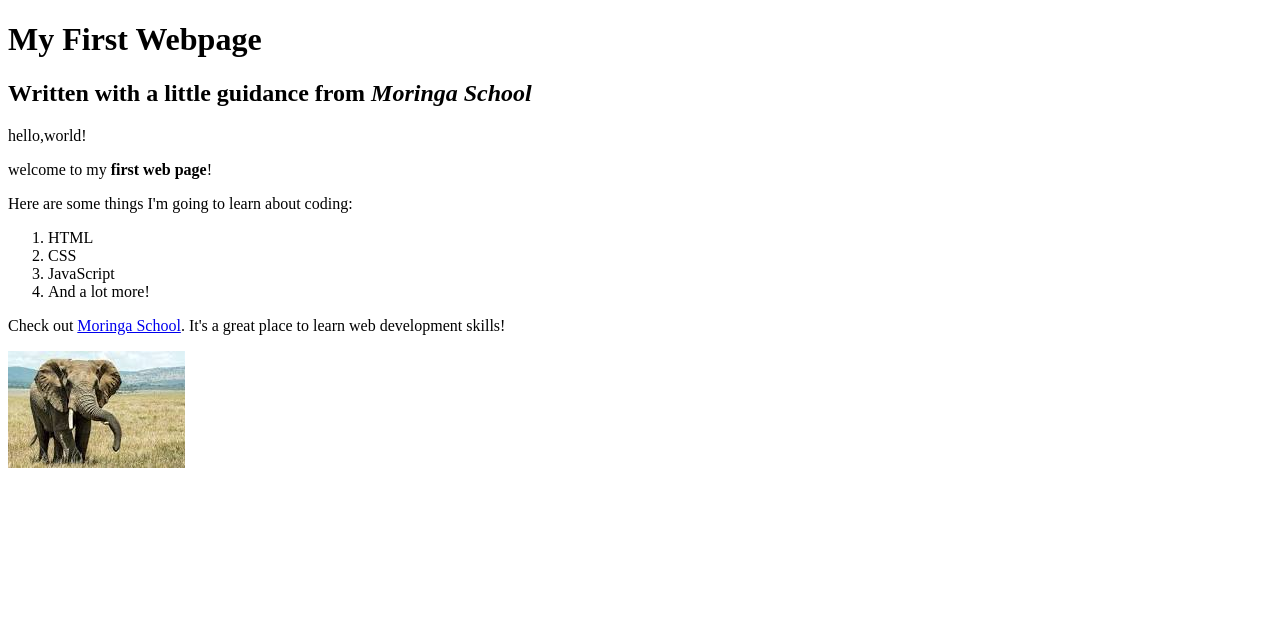
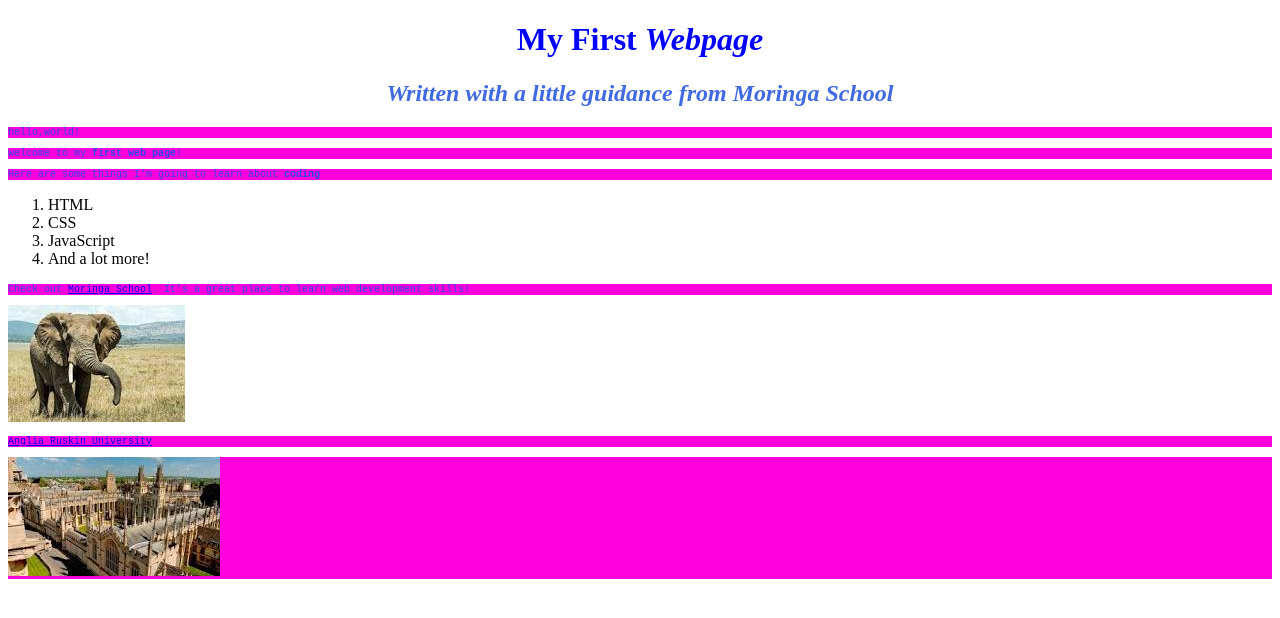
Before and after one commit to EmmanuelWanzala/my-first-webpage, a plain HTML site: page my-first-webpage.html in a window 1280 px wide. Drawn offline with Linux system fonts and the light colour scheme.

Commit message:
add a new css and modified the styles.css

```diff
--- /dev/null
+++ b/css/styles.css
@@ -0,0 +1,21 @@
+
+h1 {
+    color: blue;
+    text-align: center;
+  }
+  h2 {
+    color: green;
+    font-style: italic;
+    text-align: center;
+  }
+  p {
+    font-family: sans-serif;
+    color:blueviolet;
+    background-color: chartreuse;
+    font-size: x-small;
+    line-height: normal;
+    font-style: normal;
+  }
+  ul {
+    line-height: 40px;
+  }
--- /dev/null
+++ b/css/two.css
@@ -0,0 +1,13 @@
+h2 {
+    color: royalblue;
+    font-style: italic;
+    text-align: center;
+  }
+  p {
+    font-family: monospace;
+    color:rgb(43, 70, 226);
+    background-color: rgb(255, 0, 221);
+    font-size: x-small;
+    line-height: normal;
+    font-style: normal;
+  }
--- a/my-first-webpage.html
+++ b/my-first-webpage.html
@@ -2,14 +2,16 @@
 <html>
 <head>
     <title>My first webpage!</title>
+    <link href="css/styles.css" rel="stylesheet" type="text/css">
+    <link href="css/two.css" rel="stylesheet" type="text/css">
 </head>
 <body>
-    <h1>My First Webpage</h1>
+    <h1>My First <em>Webpage</em></h1>
     <h2>Written with a little guidance from <em>Moringa School</em></h2>
 
   <p>hello,world!</p>
   <p>welcome to my <strong>first web page</strong>!</p>
-  <p>Here are some things I'm going to learn about coding:</p>
+  <p>Here are some things I'm going to learn about <strong>coding</strong></p>
     <ol>
       <li>HTML</li>
       <li>CSS</li>
@@ -18,5 +20,7 @@
     </ol>
     <p>Check out <a href="http://moringaschool.com/">Moringa School</a>. It's a great place to learn web development skills!</p>
     <img src="images/elephant.jpeg" alt="A photo of an element">
+    <p><a href= "https//aru.ac.ke">Anglia Ruskin University </a></p>
+    <p><img src="images/oxford.jpeg" alt="Oxford University"</p>
 </body>
 </html>
```
Also changed, not shown: images/oxford.jpeg (added).
